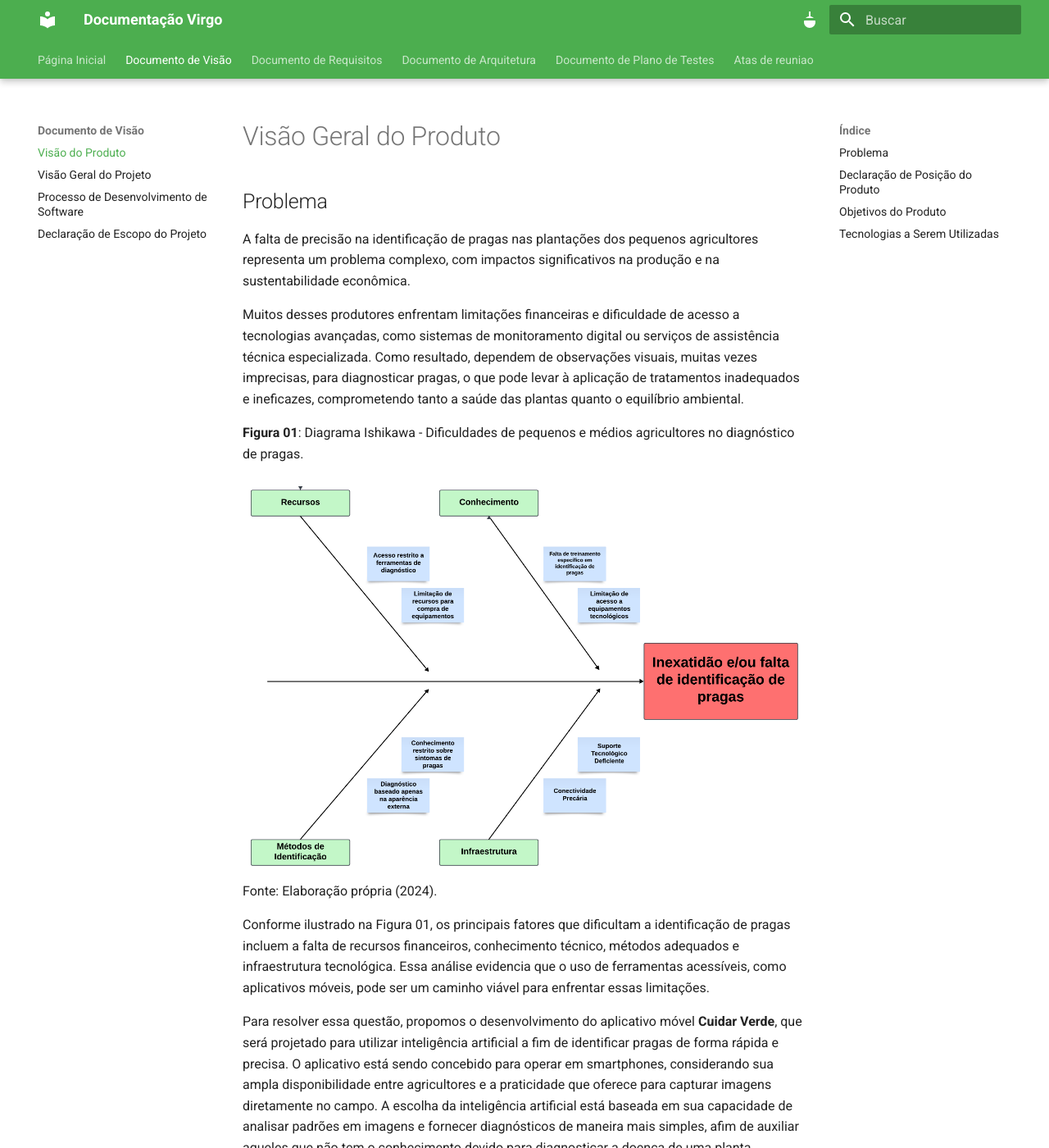
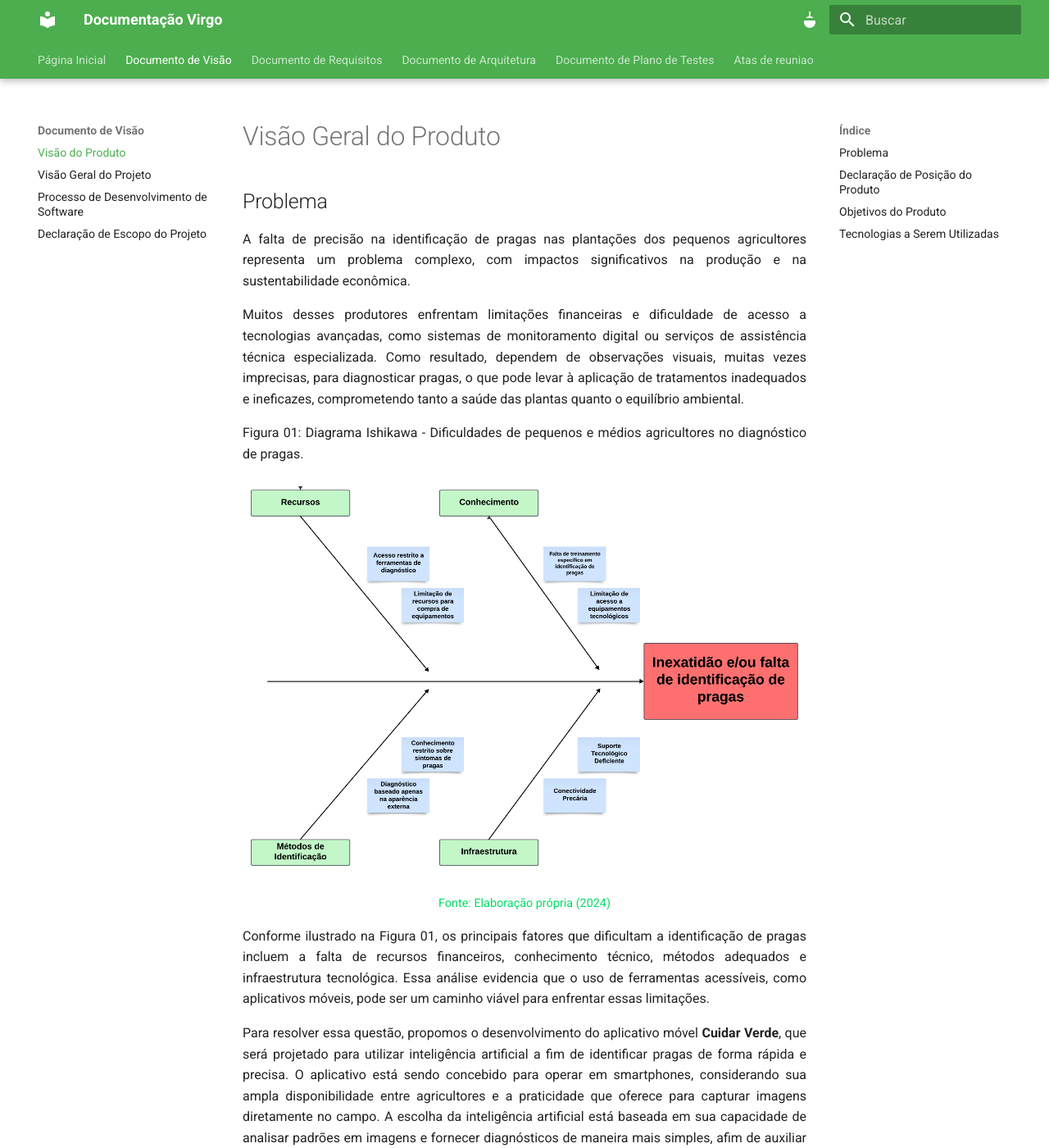
Before and after one commit to FGA0138-MDS-Ajax/2024.2-Virgo, an MkDocs documentation site: the page built from docs/documento-visao/visao-geral-produto.md, in a window 1280 px wide and 1400 px high. Shown: the whole window at 82% size. Built offline with MkDocs 1.6.1 and Material for MkDocs 9.7.7, drawn with Linux system fonts in a browser that asks for light colours.

Commit message:
docs: ajuste de alinhamento dos textos e coloração de fonte de imagens. Também adicionado arquivo css para conseguir alinhar os textos

```diff
--- /dev/null
+++ b/docs/css/custom.css
@@ -0,0 +1,14 @@
+p {
+  text-align: justify;
+}
+
+.legenda {
+  font-size: 1em;
+  text-align: justify;
+}
+
+.ref {
+  font-size: 0.9em;
+  text-align: center;
+  color: rgb(5, 219, 101);
+}
--- a/docs/documento-visao/visao-geral-produto.md
+++ b/docs/documento-visao/visao-geral-produto.md
@@ -6,10 +6,11 @@ A falta de precisão na identificação de pragas nas plantações dos pequenos
 
 Muitos desses produtores enfrentam limitações financeiras e dificuldade de acesso a tecnologias avançadas, como sistemas de monitoramento digital ou serviços de assistência técnica especializada. Como resultado, dependem de observações visuais, muitas vezes imprecisas, para diagnosticar pragas, o que pode levar à aplicação de tratamentos inadequados e ineficazes, comprometendo tanto a saúde das plantas quanto o equilíbrio ambiental.
 
-**Figura 01**: Diagrama Ishikawa - Dificuldades de pequenos e médios agricultores no diagnóstico de pragas.
+Figura 01: Diagrama Ishikawa - Dificuldades de pequenos e médios agricultores no diagnóstico de pragas.
 
 ![DiagramaIshikawa](../assets/DiagramaIshikawa.png)
-Fonte: Elaboração própria (2024).
+
+<p class="ref">Fonte: Elaboração própria (2024)</p>
 
 Conforme ilustrado na Figura 01, os principais fatores que dificultam a identificação de pragas incluem a falta de recursos financeiros, conhecimento técnico, métodos adequados e infraestrutura tecnológica. Essa análise evidencia que o uso de ferramentas acessíveis, como aplicativos móveis, pode ser um caminho viável para enfrentar essas limitações.
 
--- a/mkdocs.yml
+++ b/mkdocs.yml
@@ -18,6 +18,7 @@ nav:
           - Ata 4: "atas-reuniao/cliente/ata-reuniao-4.md"
           - Ata 5: "atas-reuniao/cliente/ata-reuniao-5.md"
           - Ata 6: "atas-reuniao/cliente/ata-reuniao-6.md"
+          - Ata 7: "atas-reuniao/cliente/ata-reuniao-7.md"
 
       - Equipe:
           - Ata 1: "atas-reuniao/equipe/ata-reuniao-1-equipe.md"
@@ -59,3 +60,6 @@ theme:
 
 markdown_extensions:
   - attr_list
+
+extra_css:
+  - css/custom.css
```
